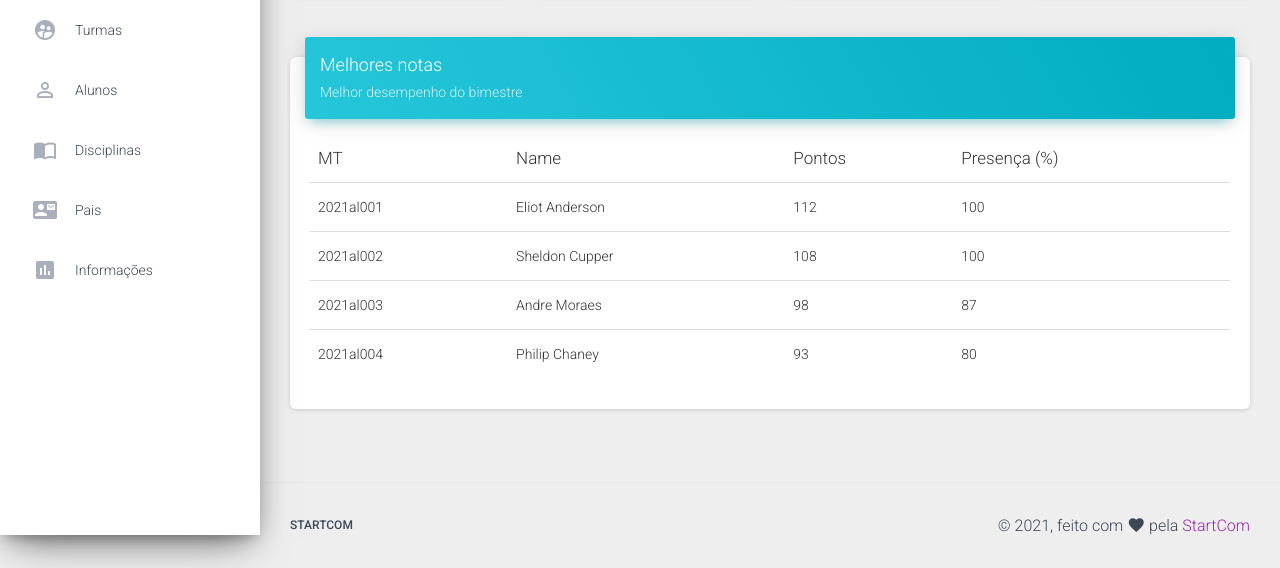
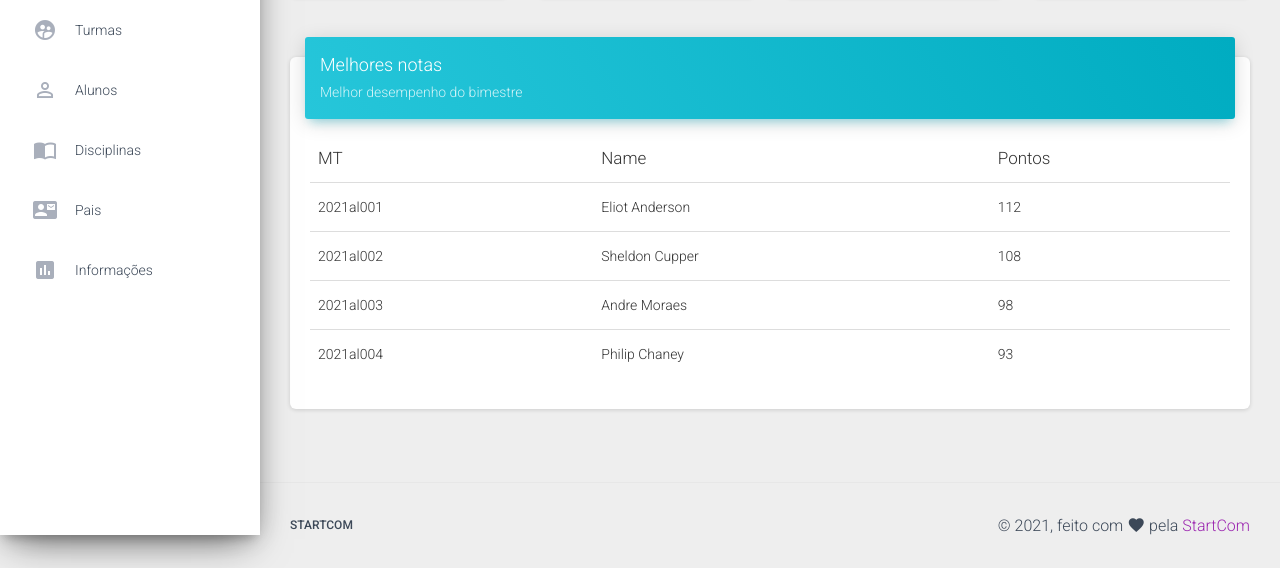
Before and after one commit to Thiago-spart/app-page, a website: page index.html in a window 1280 px wide. Shown: the part 265-833 px from the top of the page. Drawn offline with Linux system fonts and the light colour scheme.

Commit message:
Update index.html

```diff
--- a/index.html
+++ b/index.html
@@ -193,32 +193,27 @@
                       <th>MT</th>
                       <th>Name</th>
                       <th>Pontos</th>
-                      <th>Presença (%)</th>
                     </thead>
                     <tbody>
                       <tr>
                         <td>2021al001</td>
                         <td>Eliot Anderson</td>
                         <td>112</td>
-                        <td>100</td>
                       </tr>
                       <tr>
                         <td>2021al002</td>
                         <td>Sheldon Cupper</td>
                         <td>108</td>
-                        <td>100</td>
                       </tr>
                       <tr>
                         <td>2021al003</td>
                         <td>Andre Moraes</td>
                         <td>98</td>
-                        <td>87</td>
                       </tr>
                       <tr>
                         <td>2021al004</td>
                         <td>Philip Chaney</td>
                         <td>93</td>
-                        <td>80</td>
                       </tr>
                     </tbody>
                   </table>
```
